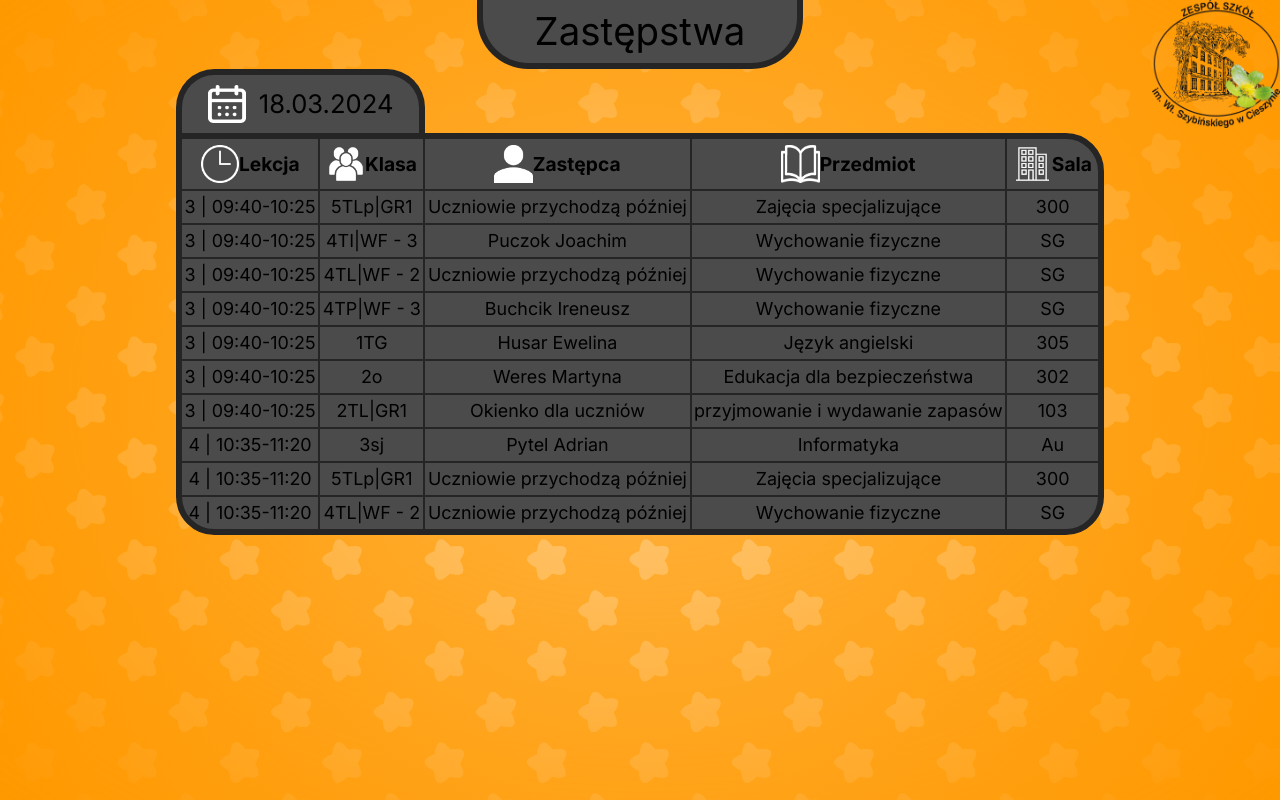
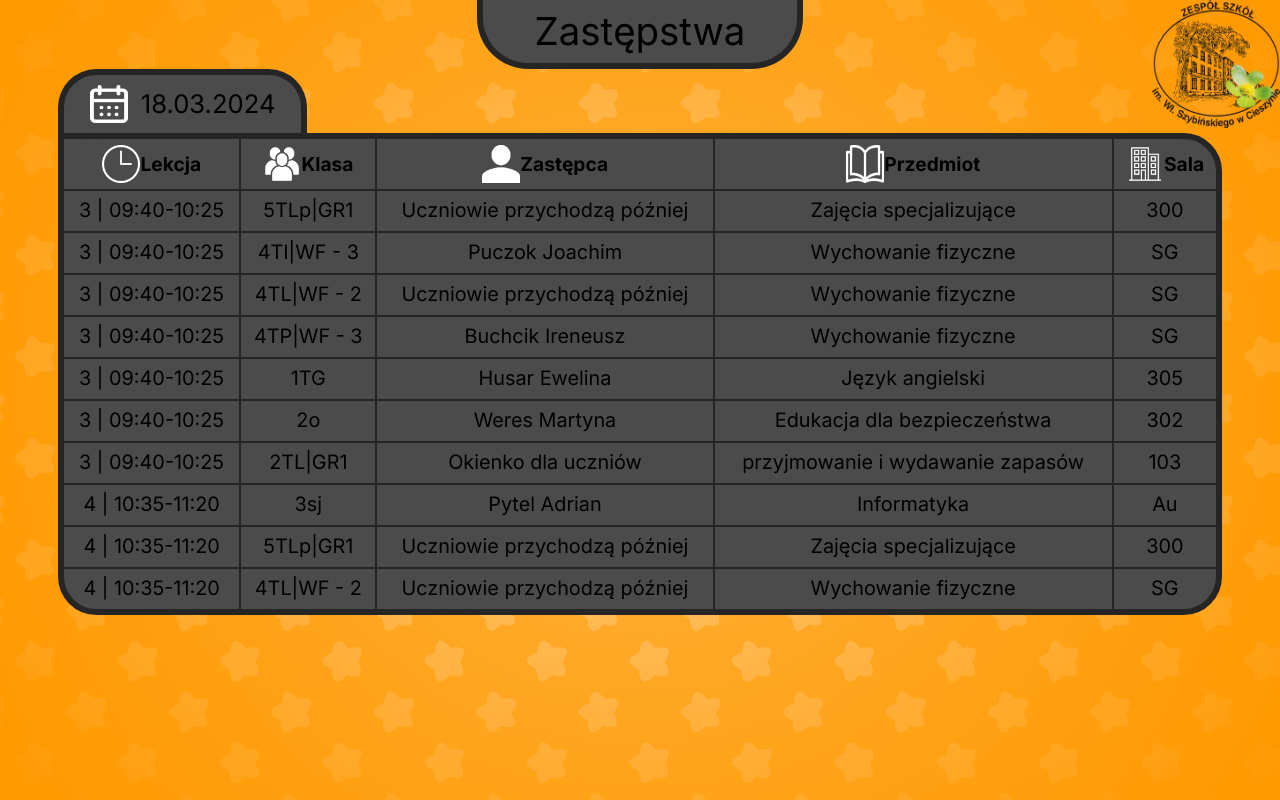
Before and after one commit to SpecialJayy/Substitutions-display-system, a Next.js app: page /display in a window 1280 px wide. Built offline with nearby package versions, Linux system fonts and the light colour scheme.

Commit message:
Ostateczne poprawki
Dorobienie css żeby był responsywny i wgl.

```diff
--- a/src/app/display/page.tsx
+++ b/src/app/display/page.tsx
@@ -25,7 +25,7 @@ export default function Display() {
 
     return (
         <div className="body">
-             <div className="backGround">
+            <div className="backGround">
                 <div className="transparency"></div>
             </div>
             <div className="foreGround">
@@ -38,10 +38,7 @@ export default function Display() {
                 />
                 <h1 className="header"><span className="headerText">Zastępstwa</span></h1>
                 {/* {subs.length !== 0 && <h2>{subs[0][1]}</h2>} */}
-                <div className={`${ subs[0][0].length == 0 ? "" : "hidden"}`}>
-                    nie ma zastępstw
-                </div>
-                <div className={`main ${ subs[0][0].length == 0 ? "hidden" : ""}`}>
+                <div className={`main ${ subs[0][0].length == 0 ? "gone" : ""}`}>
                     <span>
                     <p className="calendarTime">
                         <Image
@@ -122,19 +119,19 @@ export default function Display() {
                                 return(
                                     index == subs[currentElementIndex].length-1 ? (
                                         <tr key={elem[0]} className="last">
-                                            <td>{elem[2]}</td>
-                                            <td>{elem[4]}</td>
-                                            <td>{elem[7]}</td>
-                                            <td>{elem[5]}</td>
-                                            <td className="last">{elem[6]}</td>
+                                             <td>{elem[2]}</td> {/* lekcja */}
+                                            <td className="klasa">{elem[4]}</td> {/* klasa */}
+                                            <td>{elem[7]}</td> {/* zastępca */}
+                                            <td>{elem[5]}</td> {/* przedmiot */}
+                                            <td className="last">{elem[6]}</td> {/* sala */}
                                         </tr>
                                     ) : (
                                         <tr key={elem[0]}>
-                                            <td>{elem[2]}</td>
-                                            <td>{elem[4]}</td>
-                                            <td>{elem[7]}</td>
-                                            <td>{elem[5]}</td>
-                                            <td className="last">{elem[6]}</td>
+                                            <td>{elem[2]}</td> {/* lekcja */}
+                                            <td className="klasa">{elem[4]}</td> {/* klasa */}
+                                            <td>{elem[7]}</td> {/* zastępca */}
+                                            <td>{elem[5]}</td> {/* przedmiot */}
+                                            <td className="last">{elem[6]}</td>  {/* sala */}
                                         </tr>
                                     )
                                 )
@@ -147,6 +144,9 @@ export default function Display() {
                 </div>
 
             </div>
+            <div className={`noSubs ${ subs[0][0].length == 0 ? "" : "gone"}`}>
+                    Brak Zastępstw
+            </div>
         </div>
     )
 }
--- a/src/app/globals.css
+++ b/src/app/globals.css
@@ -8,6 +8,7 @@
   --background-end-rgb: 255, 255, 255;
   --background: #4B4B4B;
   --border: #252525;
+  --background-variant: #747474;
 }
 
 @media (prefers-color-scheme: dark) {
@@ -137,6 +138,8 @@ body {
   border-radius: 3vw;
   margin-left: auto;
   margin-right: auto;
+  min-width: 90vw;
+  max-height: 60vh;
 }
 
 table tr{
@@ -153,8 +156,8 @@ table td, table th{
 
 td{
   text-align: center;
-  font-size: 1.4vw;
-  padding: 0.2vw;
+  font-size: 1.55vw;
+  padding: 0.4vw;
 }
 
 .tableInfo{
@@ -169,3 +172,23 @@ td{
 display: flex;
 justify-content: center;
 }
+
+table .klasa{
+}
+
+.gone{
+  visibility: hidden;
+}
+
+
+.noSubs {
+  position: absolute;
+  left: 50%;
+  top: 50%;
+  transform: translate(-50%,-50%);
+  background-color: var(--background);
+  padding: 5vw;
+  font-size: 4vw;
+  border: 0.5vw var(--border) solid;
+  border-radius: 4vw;
+}
```
